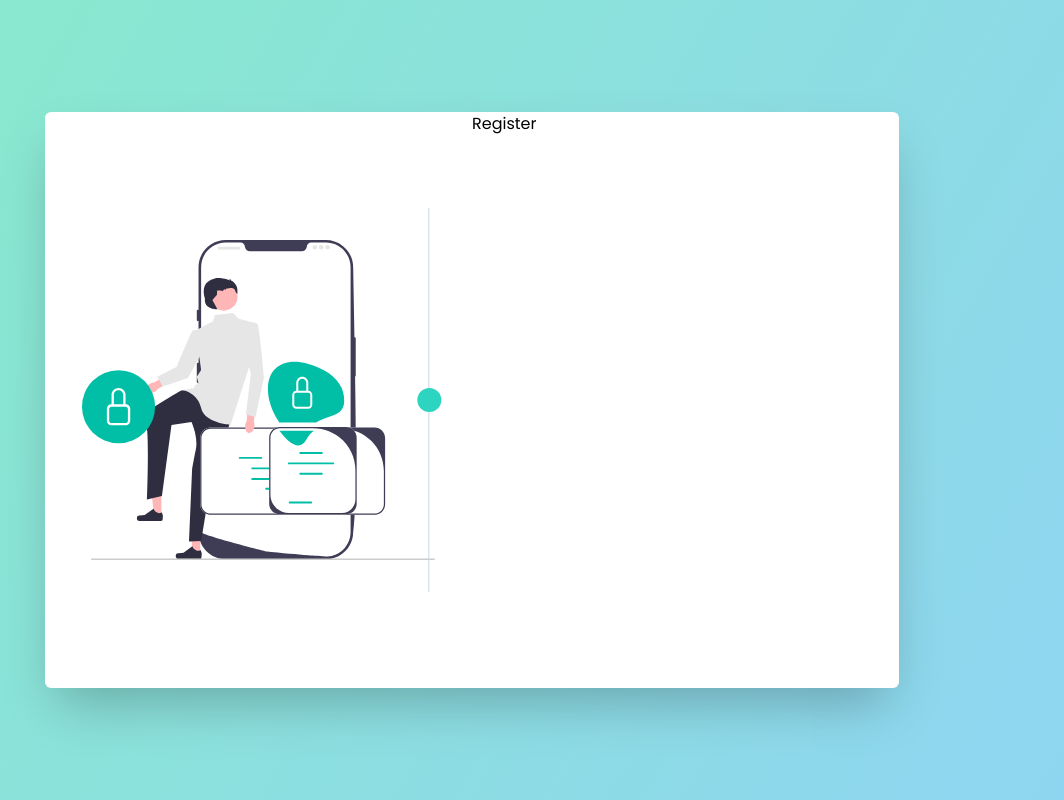
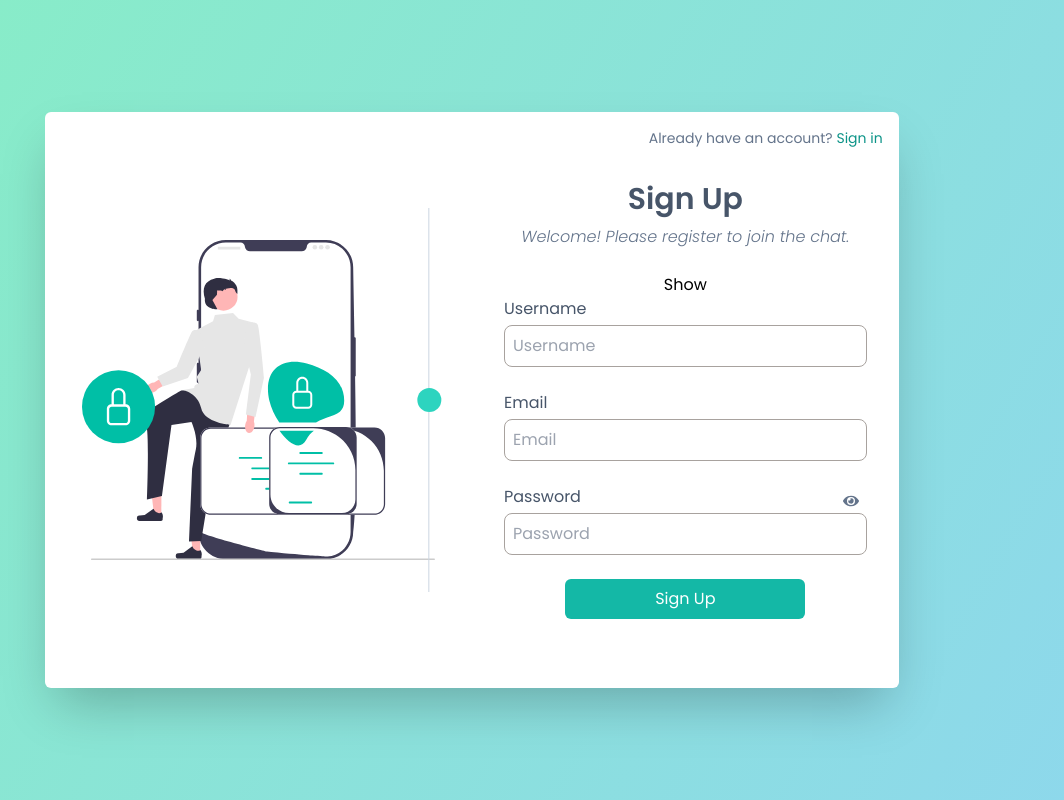
Before and after one commit to ogzcode/Flask-Socket-Example, a React (Vite) app in the folder client/: page /register in a window 1280 px wide. Shown: the whole page, without its empty margins (168-1232 px from the left). Built offline with nearby package versions, Linux system fonts and the light colour scheme.

Commit message:
feat: Implement registration functionality in Register page

```diff
--- a/client/src/pages/auth/Register.jsx
+++ b/client/src/pages/auth/Register.jsx
@@ -1,7 +1,94 @@
+import React, { useState } from 'react';
+import * as yup from 'yup';
+import { useForm } from "react-hook-form";
+import { yupResolver } from "@hookform/resolvers/yup";
+import { FaEye, FaEyeSlash } from "react-icons/fa";
+import { Link, useNavigate } from 'react-router-dom';
+
+import { Input } from "../../components/Input";
+
+import { register as registerReq } from "../../services/api/auth";
+
+import { useToast } from '../../context/useToast';
+
+const schema = yup.object().shape({
+    username: yup.string().required(),
+    email: yup.string().email().required(),
+    password: yup.string().min(5).required()
+});
+
 export default function Register() {
+    const { register, handleSubmit, formState: { errors } } = useForm({
+        resolver: yupResolver(schema)
+    });
+
+    const { showToast } = useToast()
+
+    const [showPassword, setShowPassword] = useState(false)
+
+    const navigate = useNavigate()
+
+    const handleRegister = async (data) => {
+        try {
+            const response = await registerReq(data)
+            navigate('/login')
+        } catch (error) {
+            console.log(error.response.data)
+            showToast({ message: error.response.data.message, type: 'error' })
+        }
+    }
+
+
     return (
-        <div>
-            <h1>Register</h1>
+        <div className='h-full flex justify-center items-center flex-col relative'>
+            <h1 className='mb-2 text-3xl font-semibold text-slate-600 text-center'>Sign Up</h1>
+            <h3 className='italic text-slate-500 mb-6 font-light lg:text-base text-sm'>Welcome! Please register to join the chat.</h3>
+            <p className='absolute lg:right-4 top-4 text-slate-500 text-sm '>
+                Already have an account? <Link to='/login' className='text-teal-600'>Sign in</Link>
+            </p>
+            <button onClick={() => handleRegister({})}>Show</button>
+            <form onSubmit={handleSubmit(handleRegister)} className='flex flex-col w-full px-8'>
+                <div className='mb-6'>
+                    <label htmlFor="email" className='text-slate-600 block mb-1'>Username</label>
+                    <Input
+                        label="username"
+                        register={register}
+                        placeholder="Username"
+                        required
+                        error={errors.email}
+                    />
+                </div>
+                <div className='mb-6'>
+                    <label htmlFor="email" className='text-slate-600 block mb-1'>Email</label>
+                    <Input
+                        label="email"
+                        register={register}
+                        placeholder="Email"
+                        required
+                        error={errors.email}
+                    />
+                </div>
+                <div className='relative'>
+                    <label htmlFor="password" className='text-slate-600 block mb-1'>Password</label>
+                    <button
+                        type="button"
+                        onClick={() => setShowPassword(!showPassword)}
+                        className='absolute right-2 top-2 text-slate-500'
+                    >
+                        {showPassword ? <FaEyeSlash /> : <FaEye />}
+                    </button>
+
+                    <Input
+                        label="password"
+                        register={register}
+                        placeholder="Password"
+                        required
+                        error={errors.password}
+                        type={showPassword ? "text" : "password"}
+                    />
+                </div>
+                <button type="submit" className='bg-teal-500 mt-6 mx-auto text-white p-2 rounded-md w-60 transition hover:bg-teal-600'>Sign Up</button>
+            </form>
         </div>
     )
 }
```
